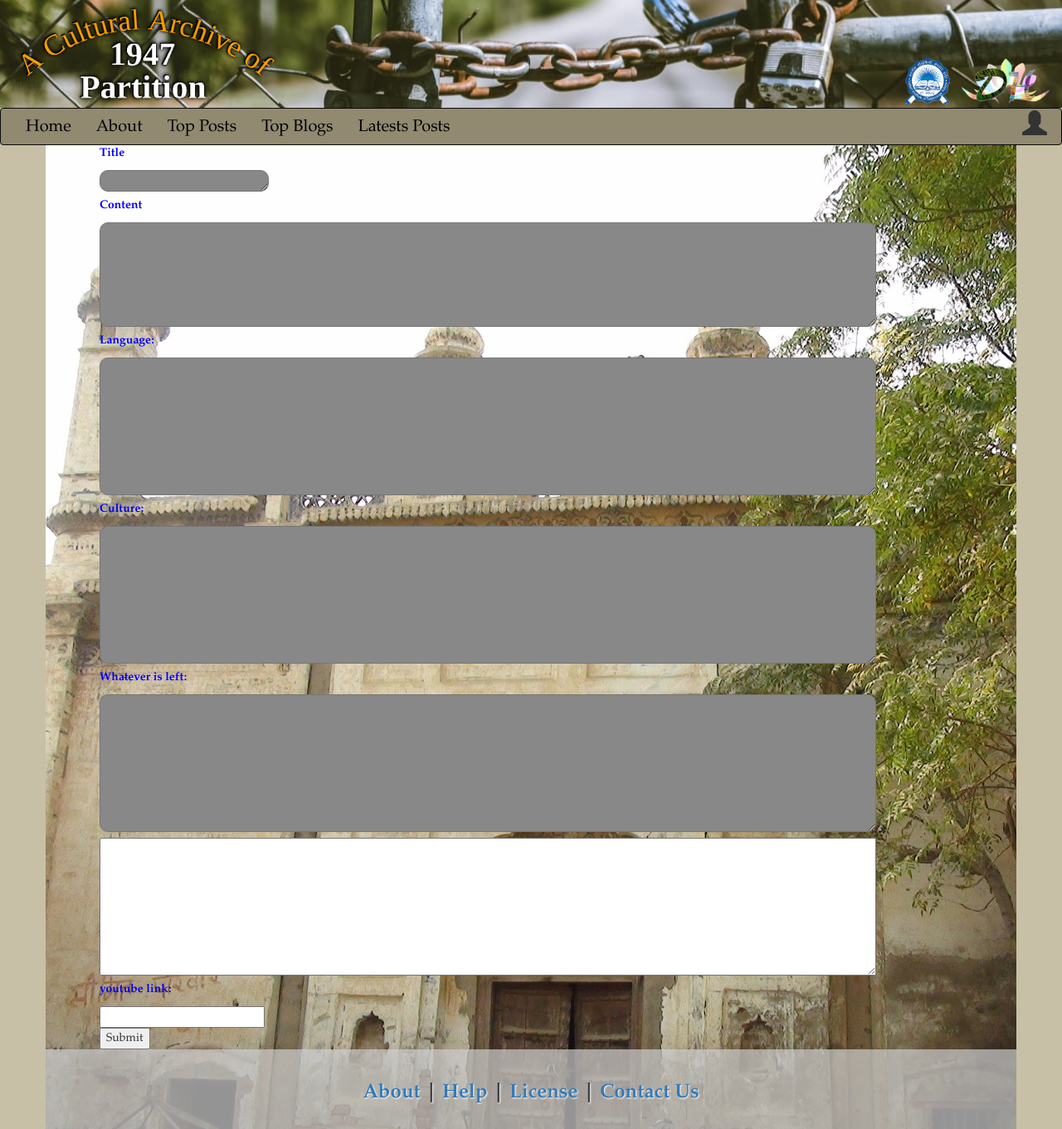
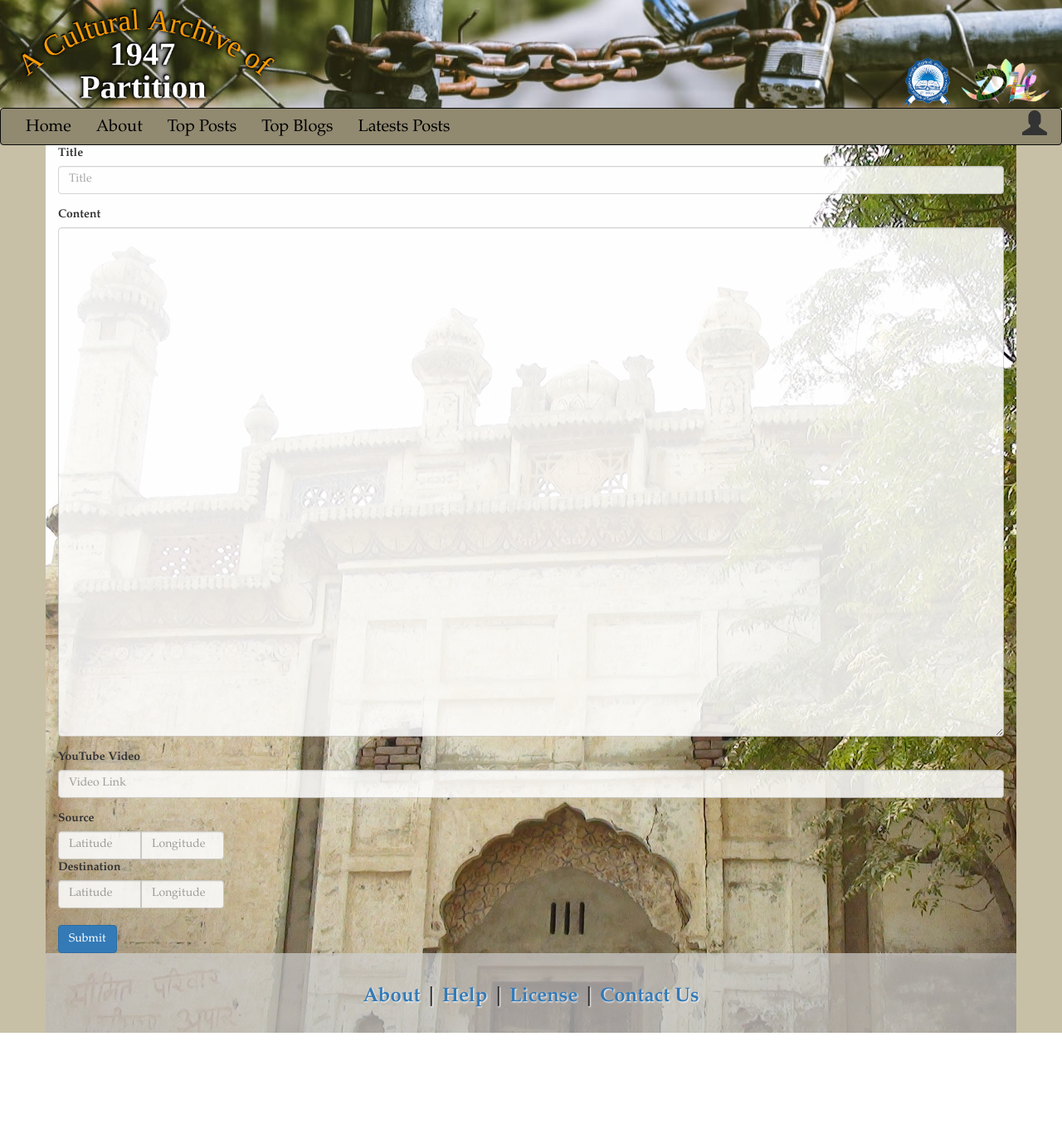
Before and after one commit to kalpitk/Web-Portal-India-Partition, a Flask app: page /make_post_page in a window 1280 px wide. Shown: the whole page at 83% size. After the commit the page ends 1245 px from the top, so only its background shows below. Run offline with Flask 2, Linux system fonts and the light colour scheme; some libraries are stand-ins or nearby versions.

Commit message:
update makepost

```diff
--- a/app.py
+++ b/app.py
@@ -22,7 +22,7 @@ def home():
   res = cursor.fetchall()
 
   cursor.execute("""SELECT post_id,nameofarticle,upvotes,downvotes,content,post_time,
-						     writer_username,migrated FROM post WHERE is_approved IS TRUE AND is_blog IS FALSE ORDER BY upvotes""")
+						     writer_username,migrated, video_link FROM post WHERE is_approved IS TRUE AND is_blog IS FALSE ORDER BY upvotes""")
   posts = cursor.fetchall()
 
   cursor.execute("""SELECT post_id,nameofarticle,upvotes,downvotes,content,post_time,
@@ -49,7 +49,7 @@ def approve_post():
     return str(False)
   success = True
   try:
-    cursor.execute("UPDATE post SET is_approved is TRUE WHERE post_id=%s;",(post_id,))
+    cursor.execute("UPDATE post SET is_approved = TRUE WHERE post_id=%s;",(post_id,))
     mydb.commit()
   except:
     success = False
@@ -61,11 +61,16 @@ def vote_post():
   post_id = request.form.get('post_id')
   success = True
 
+  cursor.execute("SELECT writer_username from post WHERE post_id=%s", (post_id,))
+  author = cursor.fetchall()[0][0]
+
   try:
     if vote == '1':
       cursor.execute("UPDATE post SET upvotes = upvotes + 1 WHERE post_id=%s;",(post_id,))
+      cursor.execute("UPDATE user SET contributions = contributions + 1 WHERE username=%s;",(author,))
     else:
       cursor.execute("UPDATE post SET downvotes = downvotes + 1 WHERE post_id=%s;",(post_id,))
+      cursor.execute("UPDATE user SET contributions = contributions - 1 WHERE username=%s;",(author,))
     mydb.commit()
   except:
     success = False
@@ -321,7 +326,38 @@ def makepost():
   ytb = request.form.get('ytb')
   author = session.get('username')
 
-  cursor.execute("""INSERT INTO post (nameofarticle, content, video_link, post_time, writer_username) VALUES (%s,%s,%s,NOW(),%s)""", (title, content, ytb, author,))
+  coord1 = request.form.get('coord1')
+  coord2 = request.form.get('coord2')
+  coord3 = request.form.get('coord3')
+  coord4 = request.form.get('coord4')
+
+  cursor.execute("""SELECT mig_id FROM migration WHERE src_lat LIKE %s AND src_lng LIKE %s
+                  AND dest_lat LIKE %s AND dest_lng LIKE %s""", (coord1, coord2, coord3, coord4,))
+  mig = cursor.fetchall()
+
+  if not len(mig):
+    cursor.execute("INSERT INTO migration (src_lat, src_lng, dest_lat, dest_lng) VALUES(%s,%s,%s,%s)", (coord1, coord2, coord3, coord4,))
+    cursor.execute("select LAST_INSERT_ID()")
+    mig_id = cursor.fetchall()[0][0]
+    mydb.commit()
+  else:
+    mig_id = mig[0][0]
+
+  pattern = '^.*((youtu.be\/)|(v\/)|(\/u\/\w\/)|(embed\/)|(watch\?))\??v?=?([^#\&\?]*).*'
+  ytb_id = re.findall(pattern, ytb)
+
+  # To fetch ytb_id[0][6] safely
+  if len(ytb_id):
+    ytb_id = ytb_id[0]
+  if len(ytb_id) > 6:
+    ytb_id = ytb_id[6]
+  else:
+    ytb_id = None
+
+  if ytb_id and len(ytb_id) != 11:
+    ytb_id = None
+
+  cursor.execute("""INSERT INTO post (nameofarticle, content, video_link, post_time, writer_username, migrated) VALUES (%s,%s,%s,NOW(),%s, %s)""", (title, content, ytb_id, author, mig_id,))
   mydb.commit()
 
   return redirect(url_for('dashboard'))
--- a/static/css/makeapost.css
+++ /dev/null
@@ -1,15 +0,0 @@
-form input.blocks{
-  background-color: #999;
-  border: 10px;
-  border-radius: 6px;
-}
-form{
-  padding-left: 50px;
-}
-form input.submitit{
-  background-color: orange;
-  border: 40px 50px;
-  font-size: 36px;
-  border-radius: 10px;
-
-}
--- a/templates/makeapost.html
+++ b/templates/makeapost.html
@@ -2,34 +2,38 @@
 
 {% block extra_head %}
     <title>Make post</title>
-
-	<link rel="stylesheet" href="{{ url_for('static', filename='css/makeapost.css') }}">
-	<script src="{{ url_for('static', filename='js/map.js') }}"></script>
-	<script async defer src="https://maps.googleapis.com/maps/api/js?key=&callback=initMap">
+	<link rel="stylesheet" href="https://maxcdn.bootstrapcdn.com/bootstrap/3.4.0/css/bootstrap.min.css">
 	</script>
 {% endblock %}
 
 {% block main_content %}
 <form class="space" action="/makepost" method="POST">
-	<p style="color:blue"><b>Title</b></p>
-	<textarea style="background-color: #888; border-radius: 10px" rows="1" cols="20" name="usrtxt" wrap="hard" >
-	</textarea>
-	<p style="color:blue"><b>Content</b></p>
-	<textarea style="background-color: #888; border-radius: 10px" rows="6" cols="100" name="usrtxt" wrap="hard" >
-	</textarea>
-	<p style="color:blue"><b>Language:</b></p>
-	<textarea style="background-color: #888; border-radius: 10px" rows="8" cols="100" name="usrtxt" wrap="hard">
-	</textarea>
-	<p style="color:blue"><b>Culture:</b></p>
-	<textarea style="background-color: #888; border-radius: 10px" rows="8" cols="100" name="usrtxt" wrap="hard">
-	</textarea>
-	<p style="color:blue"><b>Whatever is left:</b></p>
-	<textarea style="background-color: #888; border-radius: 10px" rows="8" cols="100" name="usrtxt" wrap="hard">
-	</textarea>
-	<textarea id="content" name="content" rows="8" cols="100"></textarea>
-	<p style="color:blue"><b>youtube link:</b></p>
-	<input id="ytb" name="ytb"></input>
+	<fieldset class="form-group">
+		<label for="title" class="bmd-label-static">Title</label>
+		<input name="title" id="title" class="form-control" style="opacity: 0.85;" placeholder="Title"></input>
+	</fieldset>
+	<fieldset class="form-group">
+		<label for="content" class="bmd-label-static">Content</label>
+		<textarea rows="30" style="width:100%; opacity: 0.85;" class="form-control" name="content" id="content"></textarea>
+	</fieldset>
+	<fieldset class="form-group">
+		<label for="ytb" class="bmd-label-static">YouTube Video</label>
+		<input name="ytb" id="ytb" class="form-control" style="opacity: 0.85;" placeholder="Video Link"></input>
+	</fieldset>
+
+	<label class="bmd-label-static">Source</label>
+	<div class="input-group">
+		<input name="coord1" id="coord1" class="form-control" style="opacity: 0.85; width: 100px;" placeholder="Latitude"></input>
+		<input name="coord2" id="coord2" class="form-control" style="opacity: 0.85; width: 100px;" placeholder="Longitude"></input>
+	</div>
+
+	<label class="bmd-label-static">Destination</label>
+	<div class="input-group">
+		<input name="coord3" id="coord3" class="form-control" style="opacity: 0.85; width: 100px;" placeholder="Latitude"></input>
+		<input name="coord4" id="coord4" class="form-control" style="opacity: 0.85; width: 100px;" placeholder="Longitude"></input>
+	</div>
+
 	<br>
-	<button type="submit" class="submitit">Submit</button>
+	<button type="submit" class="btn btn-primary">Submit</button>
 </form>
 {% endblock main_content %}
```
Also changed, not shown: schema.sql (+11 -11 lines), templates/home.html (+5 -3 lines), templates/postpage.html (+9 -7 lines).
